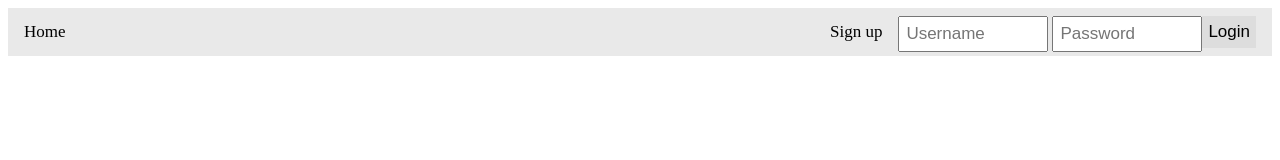
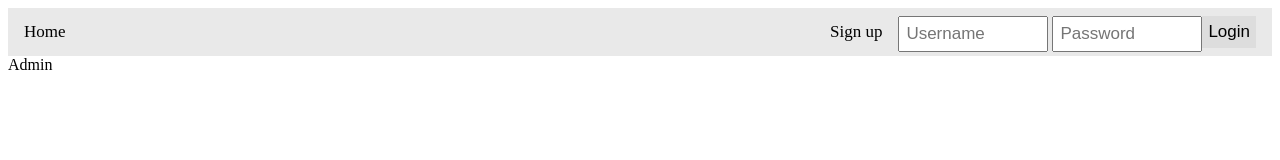
Before and after one commit to DenisPedersen/eksamen2023frontend, a React (Vite) app: page /admin in a window 1280 px wide. Shown: the top 160 px of the page. Built offline with nearby package versions, Linux system fonts and the light colour scheme.

Commit message:
created adminpage (empty)

```diff
--- /dev/null
+++ b/src/components/Admin.jsx
@@ -0,0 +1,9 @@
+import React from 'react'
+
+const Admin = () => {
+  return (
+    <div>Admin</div>
+  )
+}
+
+export default Admin
--- a/src/components/App.jsx
+++ b/src/components/App.jsx
@@ -8,6 +8,7 @@
 import Match from './Match'
 import facade from "../utils/loginFacade";
 import Player from './Player'
+import Admin from './Admin'
 
 
 function App() {
@@ -24,6 +25,8 @@
         <Route path="/signup" element={<SignUp/>} />
         <Route path="/match" element={<Match/>} />
         <Route path="/player" element={<Player/>} />
+        <Route path="/admin" element={<Admin/>} />
+
 
       </Routes>
       <Footer/>
--- a/src/components/Header.jsx
+++ b/src/components/Header.jsx
@@ -19,6 +19,11 @@
               MatchInfo
             </NavLink>
         )}
+        {facade.hasUserAccess('admin', loggedIn) && (
+            <NavLink to="/admin">
+              Adminpage
+            </NavLink>
+        )}
           <div className="login-container">
           {!loggedIn ? (<Login setLoggedIn={setLoggedIn} loginCredentials={loginCredentials} setLoginCredentials={setLoginCredentials}  />) :
                 (<div>
```
